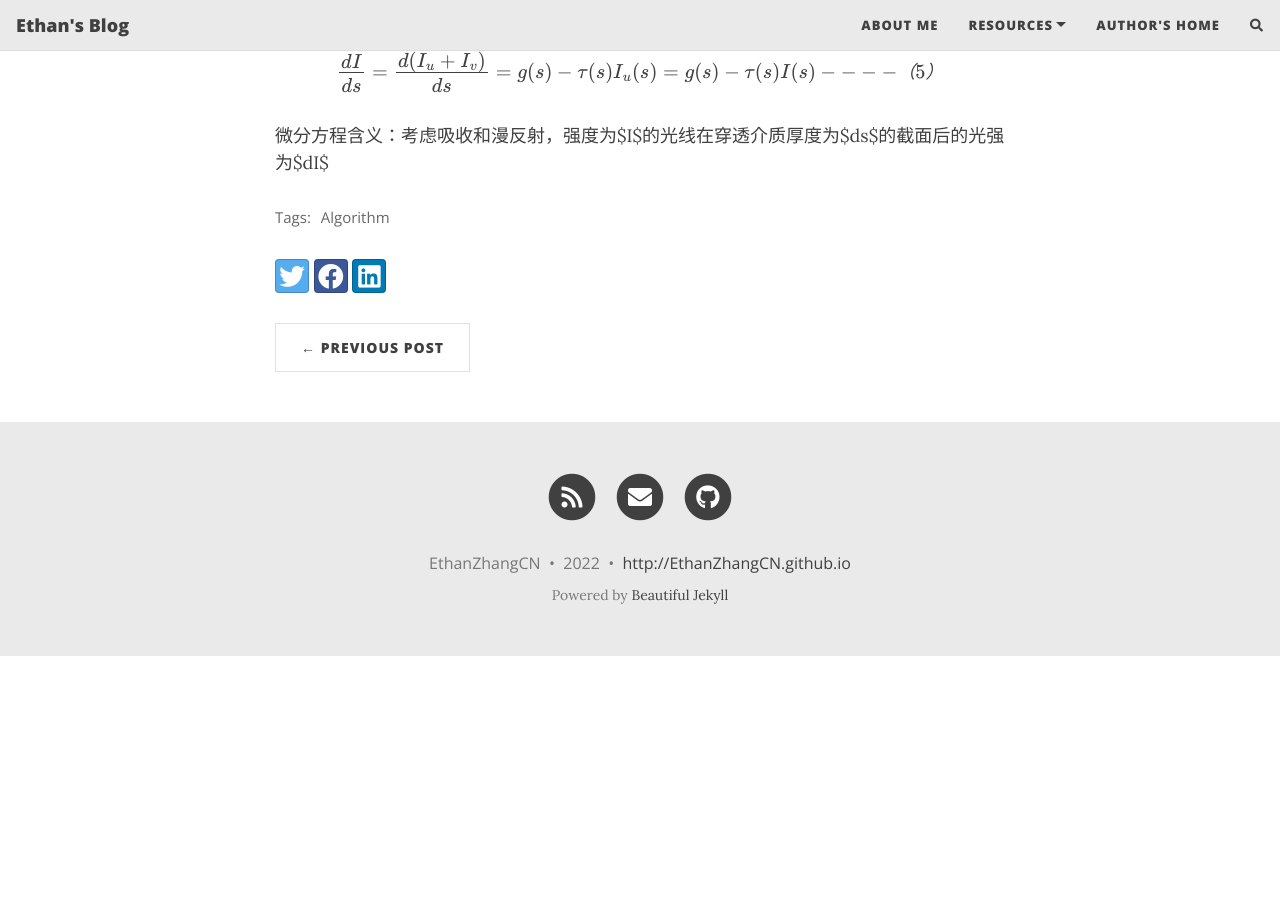
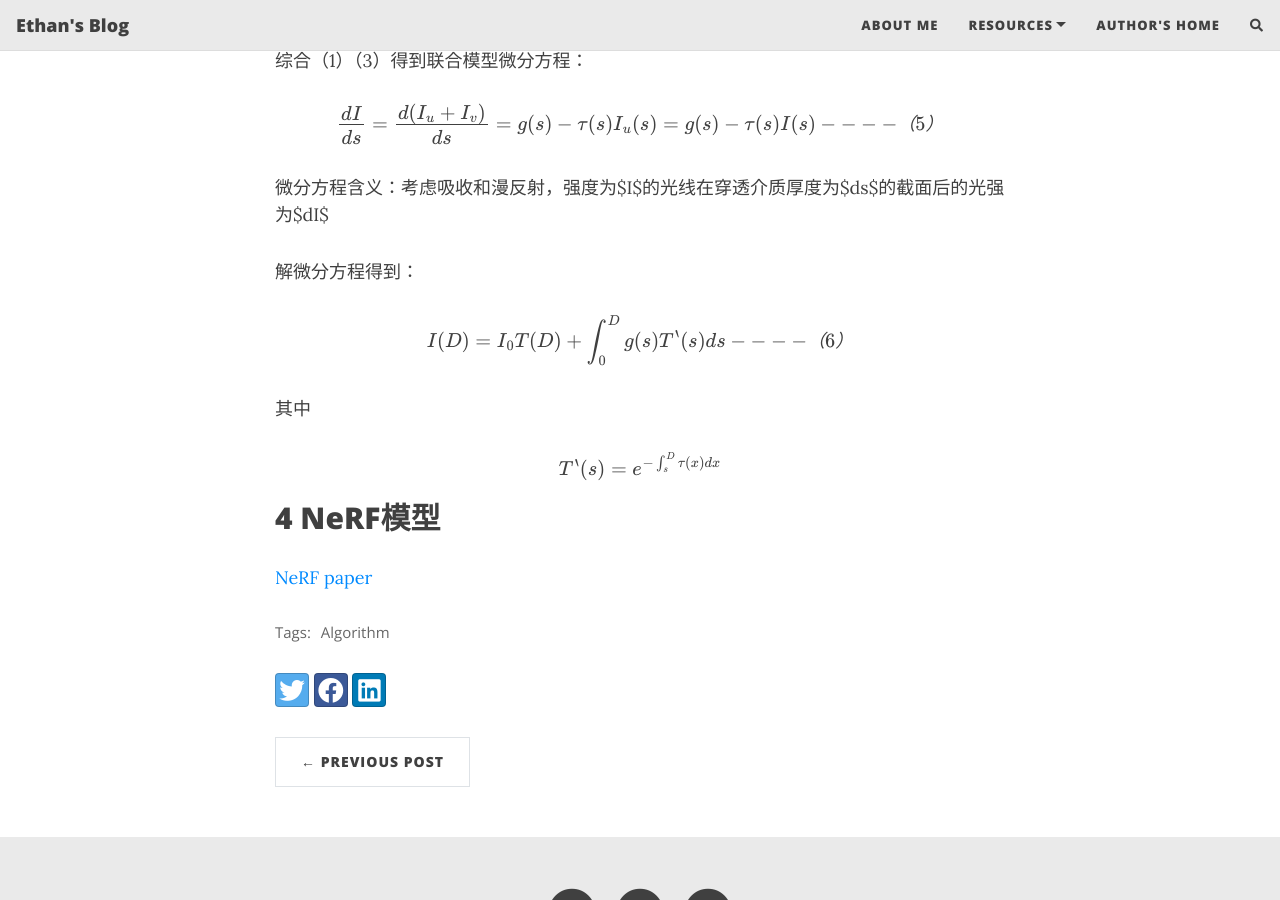
Before and after one commit to EthanZhangCN/EthanZhangCN.github.io, a Jekyll site: the page built from _posts/3D Reconstruction/2022-06-20-NeRF.md, in a window 1280 px wide and 900 px high, scrolled down 1745 px. Built offline with Jekyll 4.4.1, drawn with Linux system fonts in a browser that asks for light colours; nearby versions of some CDN libraries; formulas are drawn with MathJax 3; comment, search, counter and statistics services are not loaded; before the commit the page ends 2401 px from its top, so only the background shows below that.

Commit message:
update NeRF

```diff
--- a/_posts/3D Reconstruction/2022-06-20-NeRF.md
+++ b/_posts/3D Reconstruction/2022-06-20-NeRF.md
@@ -1,14 +1,14 @@
 ---
 layout: post
-title: NeRF中体素渲染方程推导
-subtitle:
-gh-repo: daattali/beautiful-jekyll
+title: 光线传播模型
+subtitle: NeRF中体素渲染方程推导
+gh-repo: EthanZhangCN/Readings
 gh-badge: [star, fork, follow]
 tags: [Algorithm]
 comments: true
 ---
 ## 光线模型
-[Optical Models for Direct Volume Rendering](https://courses.cs.duke.edu/spring03/cps296.8/papers/max95opticalModelsForDirectVolumeRendering.pdf)
+[Optical Models for Direct Volume Rendering](https://github.com/EthanZhangCN/Readings/blob/master/%E4%B8%89%E7%BB%B4%E9%87%8D%E5%BB%BA/implicit%20function%20based/NeRF/Optical%20Models%20for%20Direct%20Volume%20Rendering.pdf)
 
 
 ### 1 光线纯吸收模型
@@ -48,3 +48,15 @@
 $$\frac{dI}{ds}=\frac{d(I_u + I_v)}{ds}=g(s)- \tau(s)I_u(s)=g(s)- \tau(s)I(s)----（5）$$
 
 微分方程含义：考虑吸收和漫反射，强度为$I$的光线在穿透介质厚度为$ds$的截面后的光强为$dI$
+
+解微分方程得到：
+
+$$I(D) = I_0T(D) + \int_0^D{g(s)T^`(s)ds}----（6）$$
+
+其中
+
+$$T^`(s) = e^{-\int_s^D{\tau(x)dx}}$$
+
+## 4 NeRF模型
+
+[NeRF paper](https://github.com/EthanZhangCN/Readings/blob/master/%E4%B8%89%E7%BB%B4%E9%87%8D%E5%BB%BA/implicit%20function%20based/NeRF/2003.08934.pdf)
```
Also changed, not shown: 3 other files.
